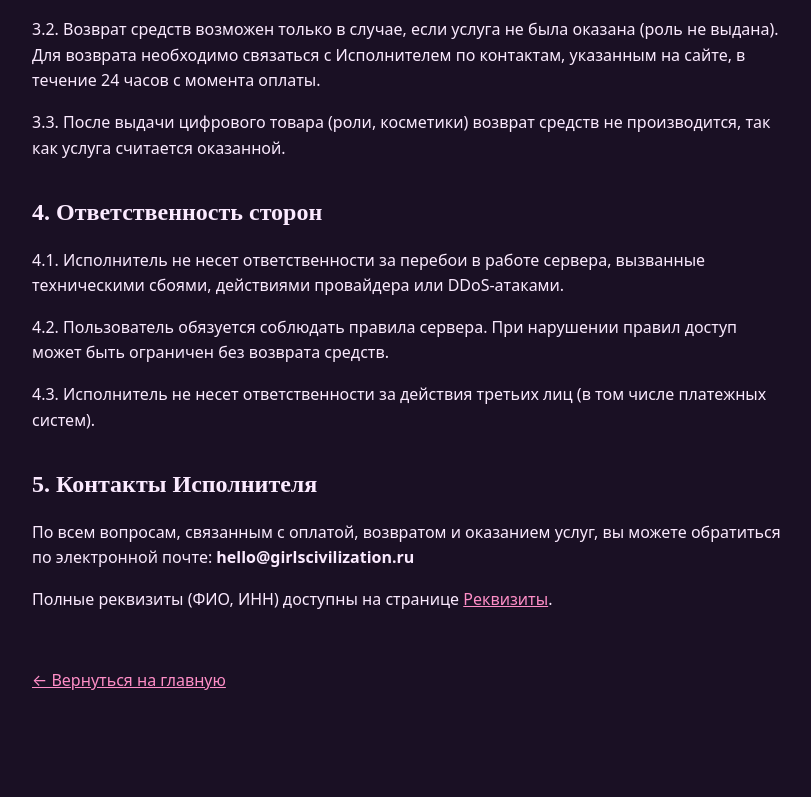
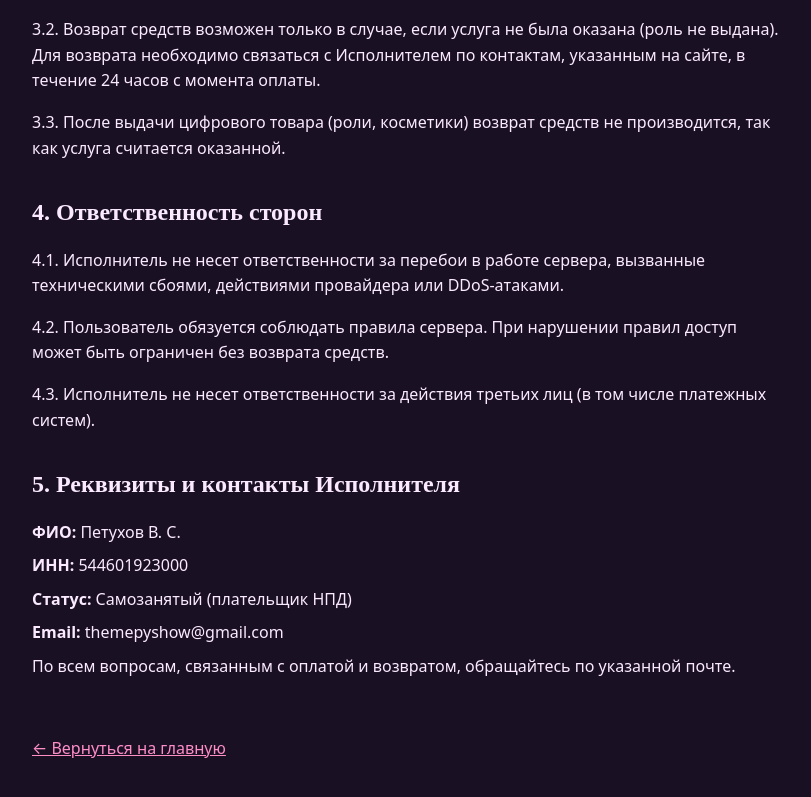
Before and after one commit to Meposy/GirlsCivilization, a Next.js app: page /offer in a window 1280 px wide. Shown: the part 913-1710 px from the top of the page, without its empty margins (232-1043 px from the left). Built offline with nearby package versions, Linux system fonts and the light colour scheme.

Commit message:
Update page.tsx

```diff
--- a/app/offer/page.tsx
+++ b/app/offer/page.tsx
@@ -4,7 +4,7 @@ export default function Offer() {
       <h1 style={{ fontFamily: 'Unbounded', fontSize: '36px', marginBottom: '24px' }}>Публичная оферта</h1>
 
       <p style={{ marginBottom: '16px' }}>
-        Настоящая Публичная оферта (далее — «Оферта») является официальным предложением физического лица, применяющего специальный налоговый режим «Налог на профессиональный доход» (самозанятого), <strong>Петухов В. С.</strong> (далее — «Исполнитель»), заключить договор на оказание услуг на нижеследующих условиях.
+        Настоящая Публичная оферта (далее — «Оферта») является официальным предложением физического лица, применяющего специальный налоговый режим «Налог на профессиональный доход» (самозанятого), <strong>Петухов В. С.</strong> (ИНН: 544601923000) (далее — «Исполнитель»), заключить договор на оказание услуг на нижеследующих условиях.
       </p>
 
       <h2 style={{ fontSize: '24px', marginTop: '32px', marginBottom: '16px', fontFamily: 'Unbounded' }}>1. Общие положения</h2>
@@ -27,9 +27,12 @@ export default function Offer() {
       <p style={{ marginBottom: '16px' }}>4.2. Пользователь обязуется соблюдать правила сервера. При нарушении правил доступ может быть ограничен без возврата средств.</p>
       <p style={{ marginBottom: '16px' }}>4.3. Исполнитель не несет ответственности за действия третьих лиц (в том числе платежных систем).</p>
 
-      <h2 style={{ fontSize: '24px', marginTop: '32px', marginBottom: '16px', fontFamily: 'Unbounded' }}>5. Контакты Исполнителя</h2>
-      <p style={{ marginBottom: '16px' }}>По всем вопросам, связанным с оплатой, возвратом и оказанием услуг, вы можете обратиться по электронной почте: <strong>hello@girlscivilization.ru</strong></p>
-      <p style={{ marginBottom: '16px' }}>Полные реквизиты (ФИО, ИНН) доступны на странице <a href="/requisites" style={{ color: '#ff8ec7' }}>Реквизиты</a>.</p>
+      <h2 style={{ fontSize: '24px', marginTop: '32px', marginBottom: '16px', fontFamily: 'Unbounded' }}>5. Реквизиты и контакты Исполнителя</h2>
+      <p style={{ marginBottom: '8px' }}><strong>ФИО:</strong> Петухов В. С.</p>
+      <p style={{ marginBottom: '8px' }}><strong>ИНН:</strong> 544601923000</p>
+      <p style={{ marginBottom: '8px' }}><strong>Статус:</strong> Самозанятый (плательщик НПД)</p>
+      <p style={{ marginBottom: '8px' }}><strong>Email:</strong> themepyshow@gmail.com</p>
+      <p style={{ marginBottom: '16px' }}>По всем вопросам, связанным с оплатой и возвратом, обращайтесь по указанной почте.</p>
 
       <a href="/" style={{ display: 'inline-block', marginTop: '40px', color: '#ff8ec7', textDecoration: 'underline' }}>← Вернуться на главную</a>
     </div>
```
